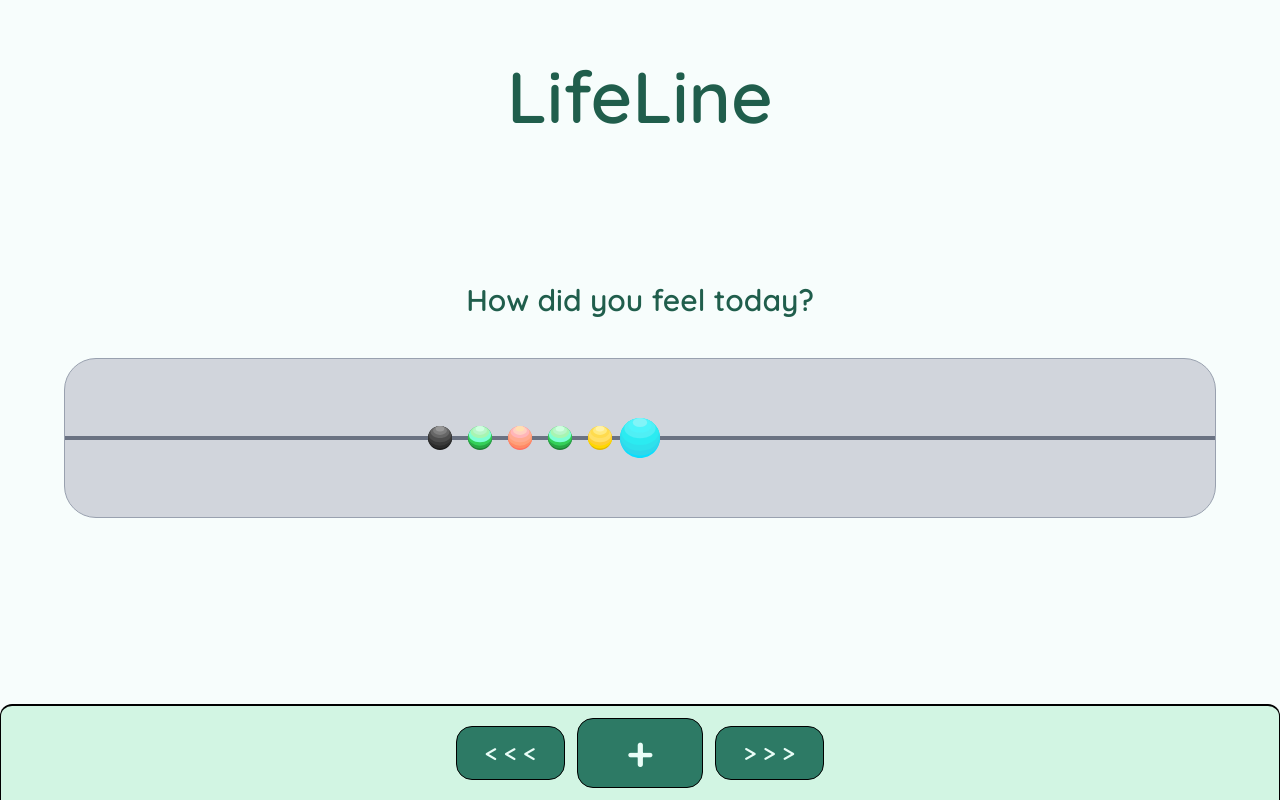
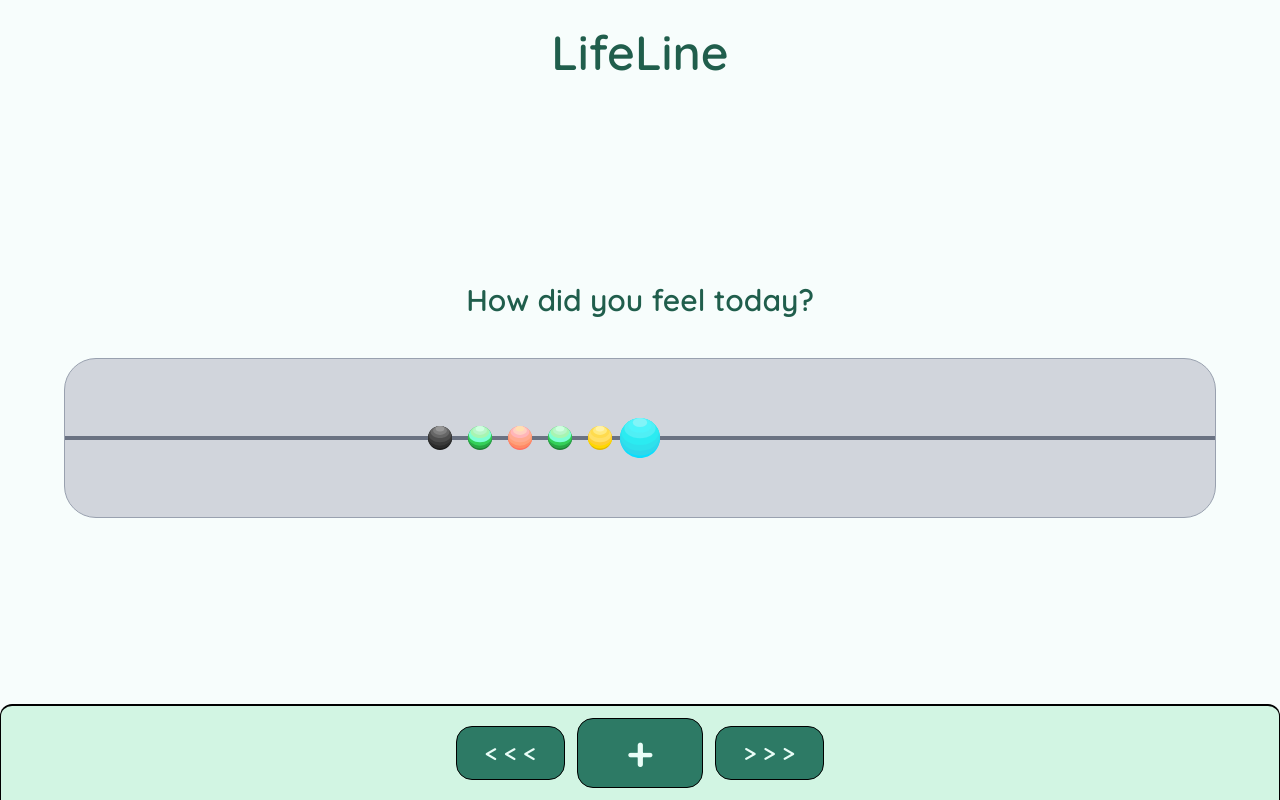
Before and after one commit to acolote1998/life-line-front-end, a React (Vite) app: page / in a window 1280 px wide. Built offline with nearby package versions, Linux system fonts and the light colour scheme.

Commit message:
adjusting header size to keep the app responsive

```diff
--- a/src/components/Header.tsx
+++ b/src/components/Header.tsx
@@ -1,9 +1,9 @@
 const Header = () => {
   return (
-    <div className="mt-15 fixed top-0 w-full">
+    <div className="mt-15 md:mt-7 lg:mt-7 fixed top-0 w-full">
       <h1
         style={{ color: "var(--main-texts)" }}
-        className="text-center text-7xl"
+        className="text-center text-7xl md:text-6xl lg:text-5xl"
       >
         LifeLine
       </h1>
```
